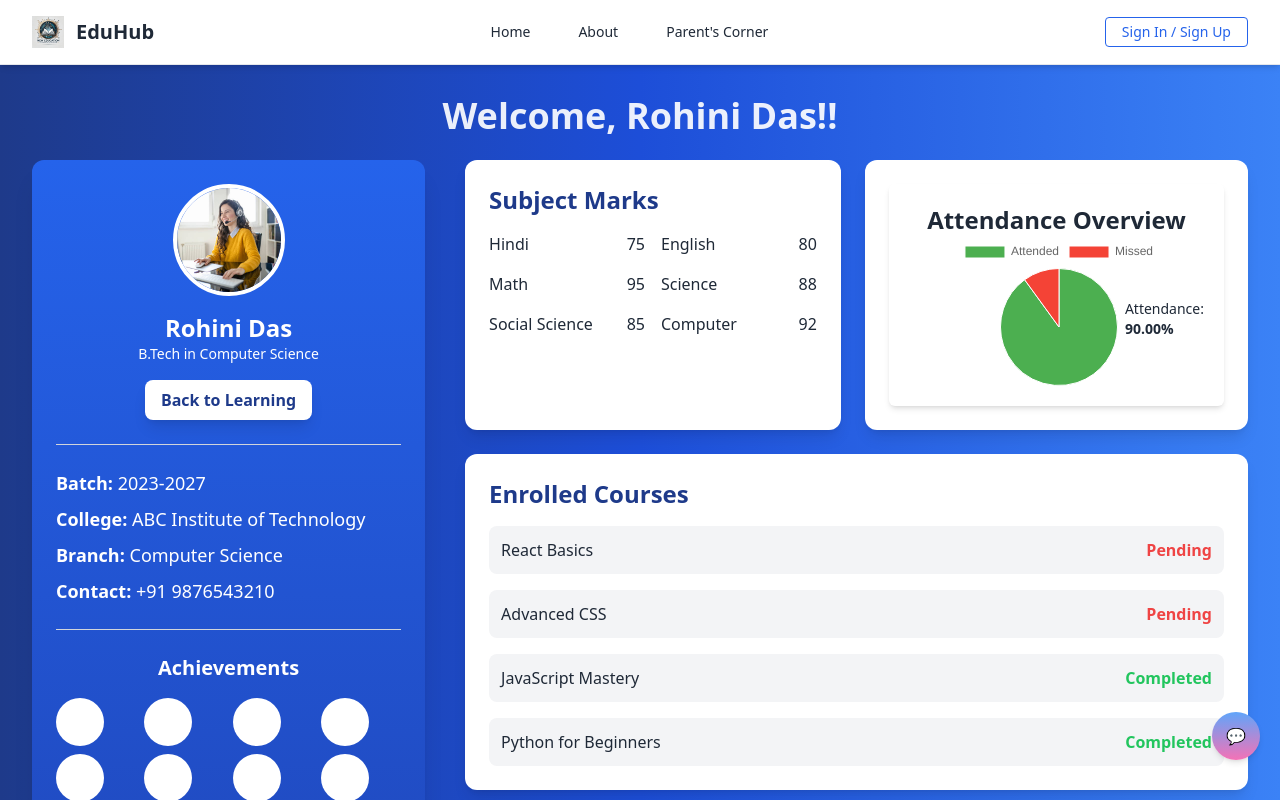
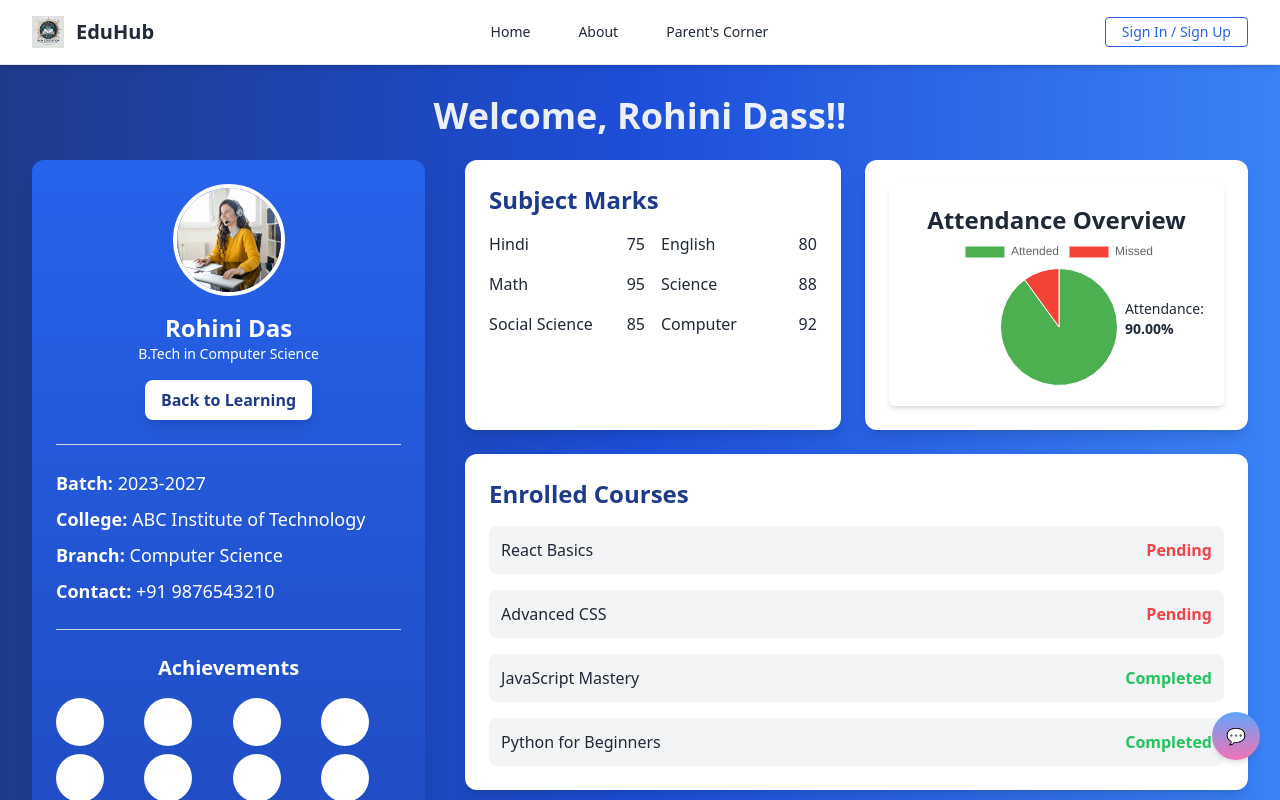
Before and after one commit to adarsh-1262/New-Education-Era, a React (Vite) app: page /student/dashboard in a window 1280 px wide. Shown: the top 800 px of the page. Built offline with nearby package versions, Linux system fonts and the light colour scheme.

Commit message:
student dashboard updated

```diff
--- a/src/components/StudentDashboard.jsx
+++ b/src/components/StudentDashboard.jsx
@@ -39,7 +39,7 @@ const StudentDashboard = () => {
   return (
     <div className="flex flex-col items-center bg-gradient-to-r from-blue-900 via-blue-700 to-blue-500 min-h-screen p-8">
       <h1 className="text-4xl font-bold text-white mb-6 animate-pulse">
-        Welcome, Rohini Das!!
+        Welcome, Rohini Dass!!
       </h1>
       <div className="flex flex-col lg:flex-row gap-10 w-full max-w-7xl">
         {/* Left Section */}
```
